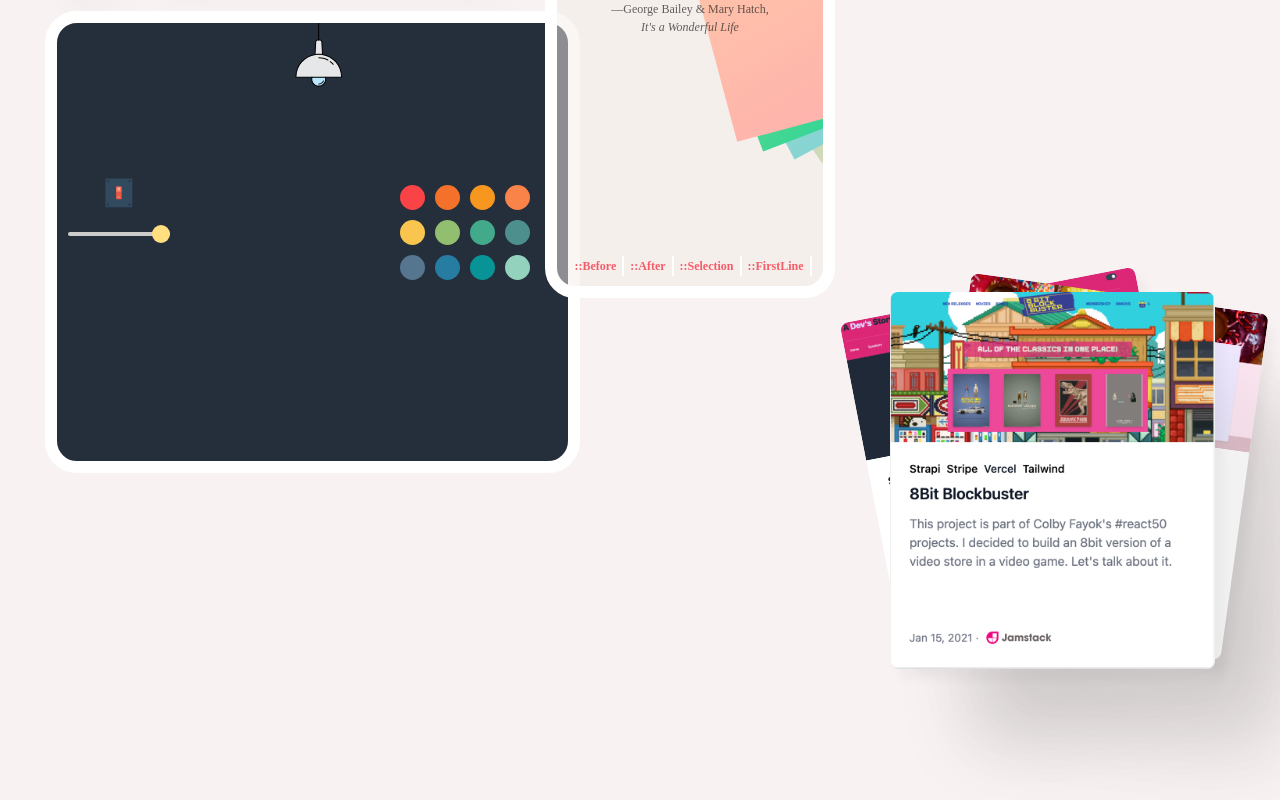
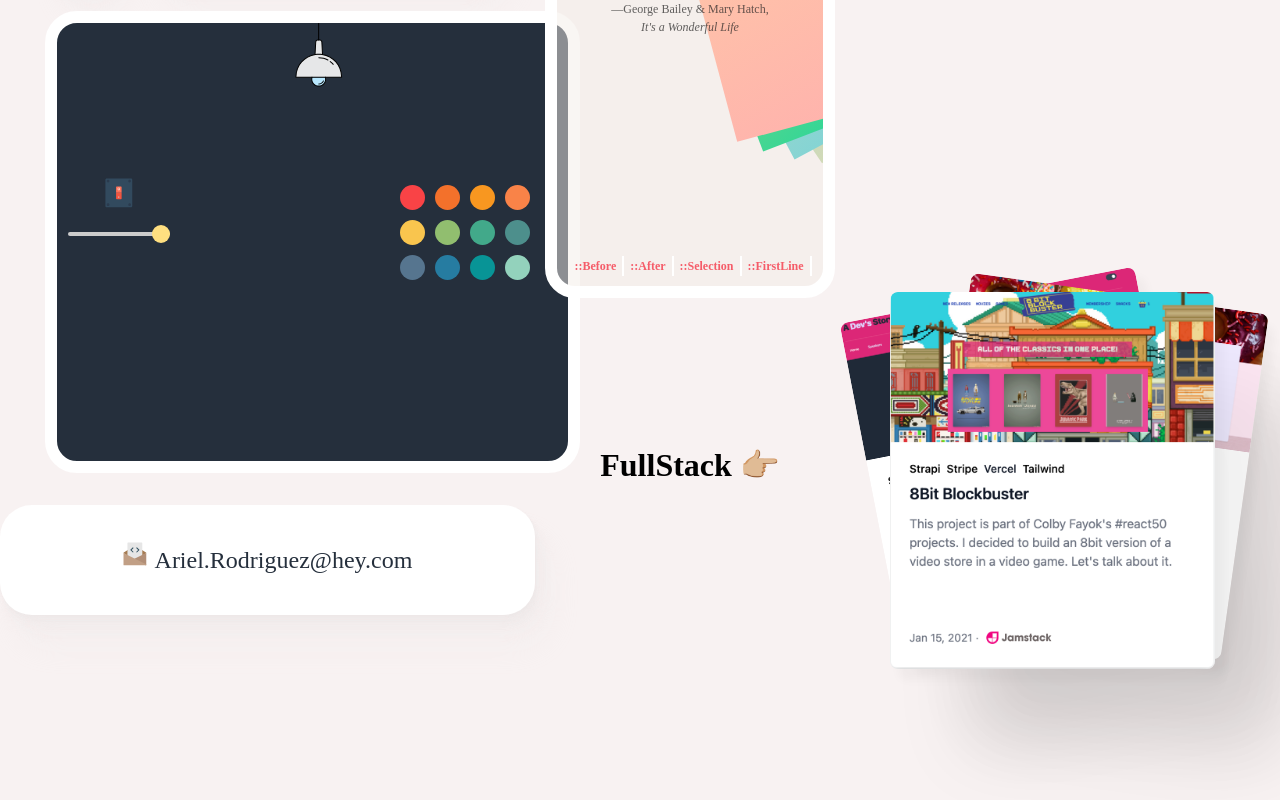
Before and after one commit to Ariels713/portfolio2.0, a React (Create React App) app: page / in a window 1280 px wide. Shown: the part 422-1222 px from the top of the page. Built offline with nearby package versions, Linux system fonts and the light colour scheme.

Commit message:
added modal for projects

```diff
--- a/src/components/body/MainContainer.js
+++ b/src/components/body/MainContainer.js
@@ -6,6 +6,8 @@
 import Lamp from "../eggheadLamp/Lamp"
 import IntroVideo from "../videos/IntroVideo"
 import ProjectStack from "../projects/ProjectStack"
+import RecentProjects from "../projects/RecentProjects"
+import Contact from "../contact/Contact"
 // Main Wrapper, Layout for all grid siZes
 const MainWrapper = styled.div`
   --gap: 1rem;
@@ -62,9 +64,16 @@
 `
 const GridArea7 = styled.div`
   grid-area: 5 / 9 / 5 / 9;
-
   justify-self: center;
   cursor: pointer;
+`
+const GridArea8 = styled.div`
+  grid-area: 6 / 6 / 7 / 9;
+  justify-self: center;
+  cursor: pointer;
+`
+const GridArea9 = styled.div`
+  grid-area: 6 / 1 / 9 / 6;
 `
 
 function MainContainer() {
@@ -93,6 +102,12 @@
         <GridArea7>
           <ProjectStack />
         </GridArea7>
+        <GridArea8>
+          <RecentProjects />
+        </GridArea8>
+        <GridArea9>
+          <Contact />
+        </GridArea9>
       </MainWrapper>
     </>
   )
--- /dev/null
+++ b/src/components/contact/Contact.js
@@ -0,0 +1,83 @@
+import styled from "styled-components"
+
+const ContactWrapper = styled.div`
+  width: 535px;
+  height: 110px;
+  border-radius: 32px;
+  background-color: hsla(104, 100%, 100%, 1);
+  margin-top: 4rem;
+  box-shadow: 1px 2px 2px hsla(359, 11%, 92%, 0.2),
+    2px 4px 4px hsla(359, 11%, 92%, 0.2), 4px 8px 8px hsla(359, 11%, 92%, 0.2),
+    8px 16px 16px hsla(359, 11%, 92%, 0.2),
+    16px 32px 32px hsla(359, 11%, 92%, 0.2);
+  padding: clamp(0.75rem, 3%, 2rem);
+  display: grid;
+  justify-content: center;
+  align-content: center;
+  font-family: Silka;
+`
+
+const ContactAnchor = styled.a`
+  display: inline-block;
+  display: grid;
+  grid-auto-flow: column;
+  min-height: 100%;
+  text-decoration: none;
+  font-size: 1.5rem;
+  color: hsla(214, 24%, 19%, 1);
+`
+
+function Contact() {
+  return (
+    <ContactWrapper>
+      <ContactAnchor
+        aria-label="Company"
+        title="Company"
+        href="mailto:Ariel.Rodriguez@hey.com"
+        target="_blank"
+        rel="noopener"
+      >
+        <svg
+          xmlns="http://www.w3.org/2000/svg"
+          width="24"
+          height="24"
+          viewBox="0 0 24 24"
+          style={{ marginRight: ".5rem" }}
+        >
+          <title>newsletter-dev</title>
+          <g>
+            <path
+              fill="#A67C52"
+              d="M11.88 18.32a0.49 0.49 0 0 1-0.27-0.08l-10.89-6.93a0.49 0.49 0 0 1 0.04-0.87l11.12-6.97 11.12 6.97a0.49 0.49 0 0 1 0.04 0.87l-10.89 6.93a0.49 0.49 0 0 1-0.27 0.08z"
+            ></path>
+            <path
+              fill="#E6E6E6"
+              d="M19.3 18.81h-14.85v-17.82a0.49 0.49 0 0 1 0.5-0.5h13.86a0.49 0.49 0 0 1 0.49 0.5v17.82z"
+            ></path>
+            <path
+              fill="#B28F77"
+              d="M22.77 23.27a0.51 0.51 0 0 1-0.12-0.02l-11.38-2.97 0.12-3.45 11.88-5.94v11.88a0.49 0.49 0 0 1-0.5 0.5z"
+            ></path>
+            <path
+              fill="#C19F85"
+              d="M22.77 23.27h-21.78a0.49 0.49 0 0 1-0.49-0.5v-11.88l22.51 11.45a0.49 0.49 0 0 1-0.24 0.93z"
+            ></path>
+            <path
+              fill="#335262"
+              d="M9.9 10.61l-2.33-2.34a0.49 0.49 0 0 1 0-0.69l2.33-2.34 0.7 0.7-1.98 1.98 1.98 1.98-0.7 0.7z"
+            ></path>
+            <path
+              fill="#335262"
+              d="M13.86 10.61l-0.7-0.71 1.98-1.98-1.98-1.98 0.7-0.7 2.33 2.34a0.49 0.49 0 0 1 0 0.69l-2.33 2.34z"
+            ></path>
+          </g>
+        </svg>{" "}
+        <span className="ml-4 text-sm font-bold tracking-normal text-gray-900 dark:text-gray-100 dark:text-gray uppercase sm:text-base md:text-lg duration-500">
+          Ariel.Rodriguez@hey.com
+        </span>
+      </ContactAnchor>
+    </ContactWrapper>
+  )
+}
+
+export default Contact
--- a/src/components/dialogStyles/dialogStyles.css
+++ b/src/components/dialogStyles/dialogStyles.css
@@ -21,6 +21,15 @@
 
 .dialog_project {
   grid-area: 1 / 1 / 2 / 2;
+}
+
+.dialog_project_grid {
+  grid-area: 1 / 1 / 2 / 2;
+  display: grid;
+  grid-template-columns: repeat(2, 1fr);
+  grid-template-rows: repeat(2, 1fr);
+  grid-column-gap: 10px;
+  grid-row-gap: 10px;
 }
 
 .dialog_project_content {
--- a/src/components/projects/ProjectStack.js
+++ b/src/components/projects/ProjectStack.js
@@ -1,3 +1,8 @@
+import { useState } from "react"
+import "../dialogStyles/dialogStyles.css"
+import { Dialog } from "@reach/dialog"
+import "@reach/dialog/styles.css"
+import CloseSVG from "../dialogStyles/CloseSVG"
 import styled from "styled-components"
 import project1 from "./project1.png"
 import project2 from "./project2.png"
@@ -10,51 +15,98 @@
 `
 
 const ProjectCard1 = styled.div`
-  position: absolute;
-  width: 300px;
+  position: ${(props) => props.position};
+  width: ${(props) => `${props.width}px`};
   box-shadow: 8.5px 11.3px 9.5px rgba(0, 0, 0, 0.03),
     68px 90px 76px rgba(0, 0, 0, 0.06);
-  transform: rotate(349deg);
+  transform: ${(props) => `rotate(${props.rotate})`};
   left: -20px;
   overflow: hidden;
   border-radius: 8px;
+  grid-area: 2 / 1 / 3 / 2;
 `
 const ProjectCard2 = styled.div`
-  position: absolute;
-  width: 325px;
+  position: ${(props) => props.position};
+  width: ${(props) => `${props.width}px`};
   overflow: hidden;
   border-radius: 8px;
   z-index: 1;
   box-shadow: 8.5px 11.3px 9.5px rgba(0, 0, 0, 0.03),
     68px 90px 76px rgba(0, 0, 0, 0.06);
+  grid-area: 1 / 1 / 2 / 2;
 `
 const ProjectCard3 = styled.div`
-  position: absolute;
+  position: ${(props) => props.position};
   left: 56px;
-  width: 300px;
-  transform: rotate(8deg);
+  width: ${(props) => `${props.width}px`};
+  transform: ${(props) => `rotate(${props.rotate})`};
   border-radius: 8px;
   overflow: hidden;
   box-shadow: 8.5px 11.3px 9.5px rgba(0, 0, 0, 0.03),
     68px 90px 76px rgba(0, 0, 0, 0.06);
   overflow: hidden;
+  grid-area: 1 / 2 / 2 / 3;
 `
 
 const ProjectImage = styled.img``
 
 function ProjectStack() {
+  const [showDialog, setShowDialog] = useState(false)
+  const open = () => setShowDialog(true)
+  const close = () => setShowDialog(false)
+
   return (
-    <ProjectStackWrapper>
-      <ProjectCard1>
+    <>
+      {showDialog === false ? (
+        <ProjectStackWrapper onClick={open}>
+          <ProjectCard1 width="300" rotate="349deg" position="absolute">
             <ProjectImage src={project2} />
           </ProjectCard1>
-      <ProjectCard2>
+          <ProjectCard2 width="325" rotate="" position="absolute">
             <ProjectImage src={project1} />
           </ProjectCard2>
-      <ProjectCard3>
+          <ProjectCard3 width="300" rotate="8deg" position="absolute">
             <ProjectImage src={project3} />
           </ProjectCard3>
         </ProjectStackWrapper>
+      ) : (
+        <Dialog
+          isOpen={showDialog}
+          onDismiss={close}
+          className="dialogStyles"
+          id="background_color"
+        >
+          <div>
+            <ProjectStackWrapper className="dialog_project_grid">
+              <ProjectCard1 width="250" rotate="0" position="static">
+                <ProjectImage src={project2} />
+              </ProjectCard1>
+              <ProjectCard2 width="250" rotate="0" position="static">
+                <ProjectImage src={project1} />
+              </ProjectCard2>
+              <ProjectCard3 width="250" rotate="0" position="static">
+                <ProjectImage src={project3} />
+              </ProjectCard3>
+            </ProjectStackWrapper>
+          </div>
+          <div className="dialog_project_content">
+            <div className="dialog_grid">
+              <p className="dialog_card_title">Pseudo-Class Demo</p>
+              <p className="dialog_card_copy">
+                I created this Pseudo-Class to show how useful they can be. This
+                example uses 4 of the most commonly used pseudo-classes. We
+                start with ::before, this generates content before an element,
+                followed by ::after, which works inverse. My favorite of the
+                group::selection, allowing you to add styling to any heightened
+                text. We wend with ::firstline, this grabs our first-line of our
+                paragraph element and adds additional styles.{" "}
+              </p>
+            </div>
+          </div>
+          <CloseSVG className="dialog_exit" close={close} />
+        </Dialog>
+      )}
+    </>
   )
 }
 
--- /dev/null
+++ b/src/components/projects/RecentProjects.js
@@ -0,0 +1,27 @@
+import styled, { keyframes } from "styled-components"
+
+const RecentProjectsTitle = styled.h1`
+  font-family: Silka;
+`
+const pointing = keyframes`
+  from{
+      transform: translateX(40px)
+  }
+  to {
+     transform:translateX(0px)
+  }
+`
+const RecentProjectSpan = styled.span`
+  display: inline-block;
+  animation: ${pointing} 500ms ease-in-out 10 alternate-reverse;
+`
+
+function RecentProjects() {
+  return (
+    <RecentProjectsTitle>
+      FullStack <RecentProjectSpan>👉🏼</RecentProjectSpan>
+    </RecentProjectsTitle>
+  )
+}
+
+export default RecentProjects
```
Also changed, not shown: src/components/eggheadLamp/Lamp.js (+28 -28 lines). Lines whose indentation alone changed are shown as unchanged.
